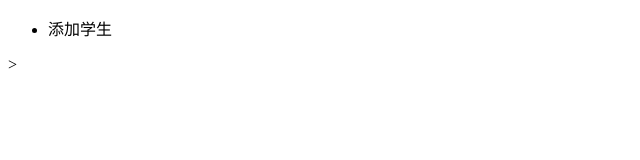
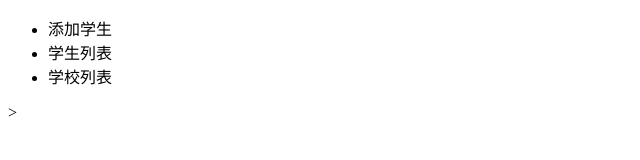
Before and after one commit to 158402/student, a plain HTML site: page index.html in a window 1280 px wide. Shown: the whole page, without its empty margins (0-640 px from the left). Drawn offline with Linux system fonts and the light colour scheme.

Commit message:
学生列表功能开发完成

```diff
--- a/index.html
+++ b/index.html
@@ -6,6 +6,8 @@
 <body>
 	<ul>
 		<li>添加学生</li>
+		<li>学生列表</li>
+		<li>学校列表</li>
 	</ul>
 </body>
 </html>>
```
